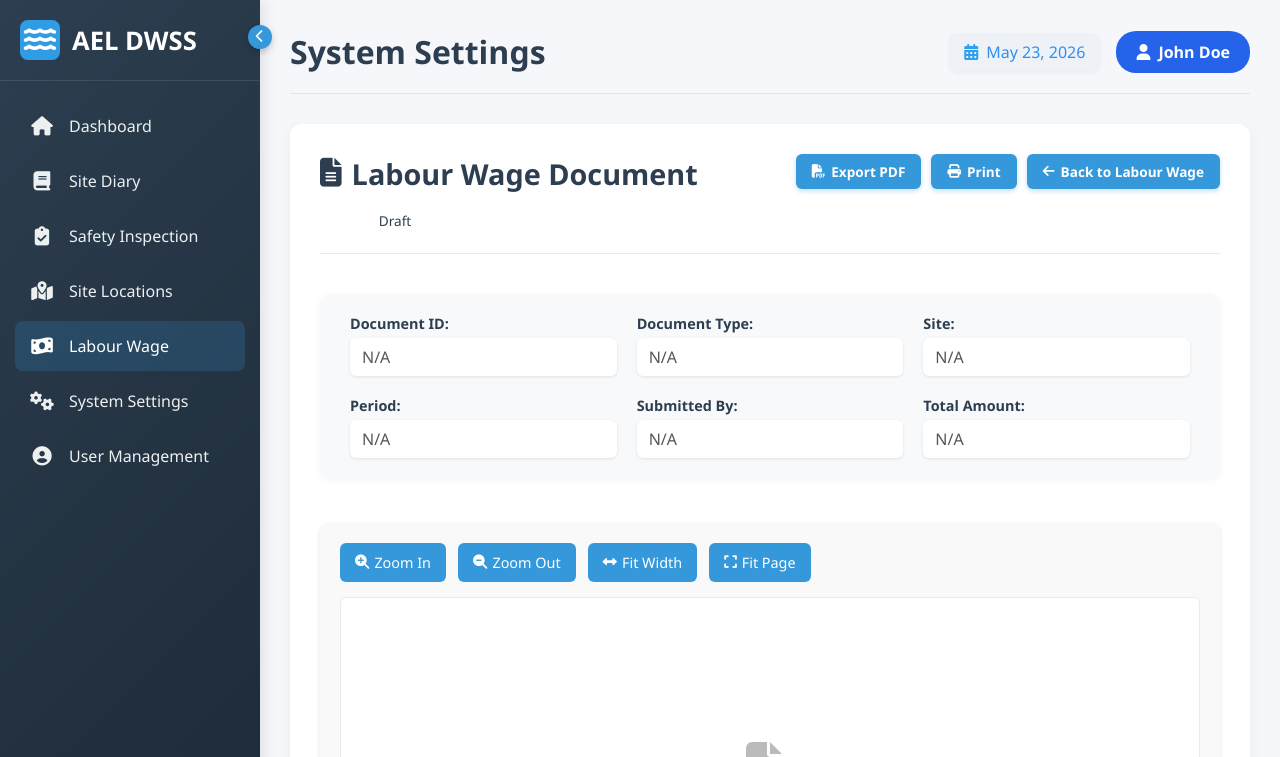
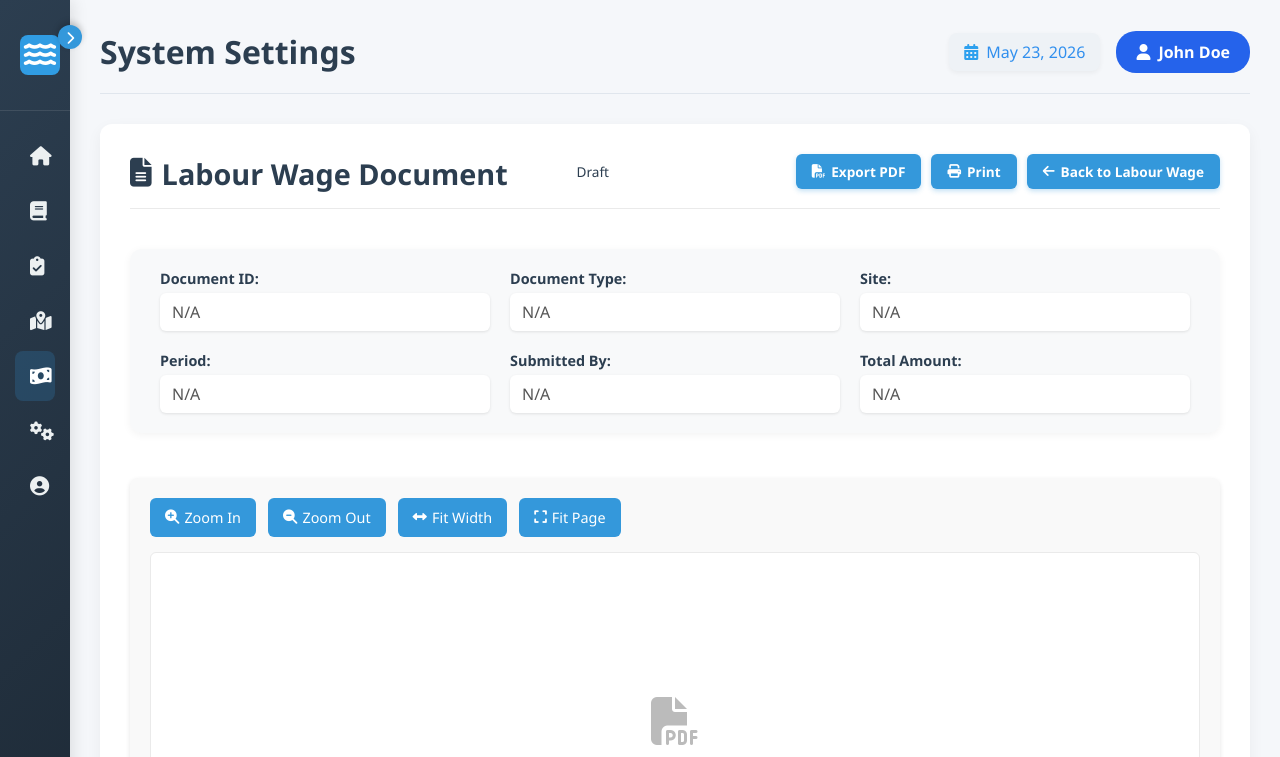
Before and after one commit to chanchai2333/Work, a plain HTML site: page labourwagedocument.html in a window 1280 px wide. Both pictures are taken after a click on the button 260 px from the left and 37 px from the top of the page. Shown: the top 757 px of the page. Drawn offline with Linux system fonts and the light colour scheme.

Commit message:
labourwagedocument

```diff
--- a/labourwagedocument.html
+++ b/labourwagedocument.html
@@ -503,7 +503,7 @@
         </div>
     </div>
 
-    <!-- 侧边栏状态持久化（与 labourwage.html 一致） -->
+    <!-- 侧边栏状态持久化（与 labourwage.html 完全一致） -->
     <script>
         (function() {
             function saveSidebarState() {
@@ -513,6 +513,7 @@
                     localStorage.setItem('sidebarCollapsed', isCollapsed ? 'true' : 'false');
                 }
             }
+
             function restoreSidebarState() {
                 const sidebar = document.querySelector('.sidebar');
                 if (sidebar) {
@@ -524,23 +525,36 @@
                     }
                 }
             }
+
             function bindToggleEvent() {
                 const toggleBtn = document.querySelector('.toggle-btn');
                 if (toggleBtn) {
+                    // 移除可能存在的旧监听器，避免重复绑定
                     toggleBtn.removeEventListener('click', saveSidebarState);
                     toggleBtn.addEventListener('click', function() {
-                        setTimeout(saveSidebarState, 50);
+                        // 先切换侧边栏状态
+                        const sidebar = document.querySelector('.sidebar');
+                        if (sidebar) {
+                            sidebar.classList.toggle('collapsed');
+                            // 保存状态
+                            const isCollapsed = sidebar.classList.contains('collapsed');
+                            localStorage.setItem('sidebarCollapsed', isCollapsed ? 'true' : 'false');
+                        }
                     });
                 }
             }
+
             document.addEventListener('DOMContentLoaded', function() {
                 restoreSidebarState();
                 bindToggleEvent();
                 // 同步日期显示
                 const storedDate = sessionStorage.getItem('globalDate');
                 const dateSpan = document.querySelector('.date-display span');
-                if (storedDate && dateSpan) dateSpan.textContent = storedDate;
-                else if (dateSpan) dateSpan.textContent = new Date().toLocaleDateString('en-US', { year: 'numeric', month: 'long', day: 'numeric' });
+                if (storedDate && dateSpan) {
+                    dateSpan.textContent = storedDate;
+                } else if (dateSpan) {
+                    dateSpan.textContent = new Date().toLocaleDateString('en-US', { year: 'numeric', month: 'long', day: 'numeric' });
+                }
             });
         })();
     </script>
```
